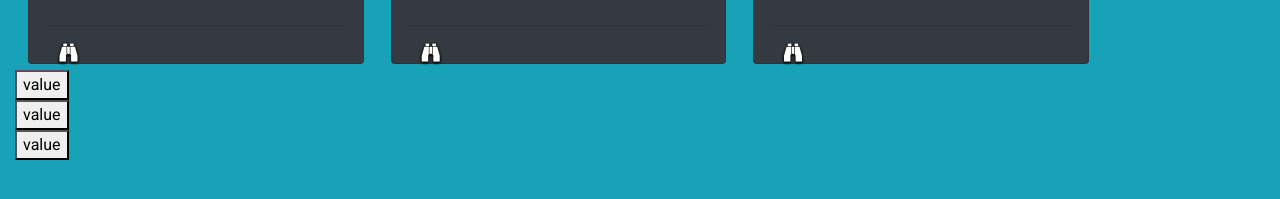
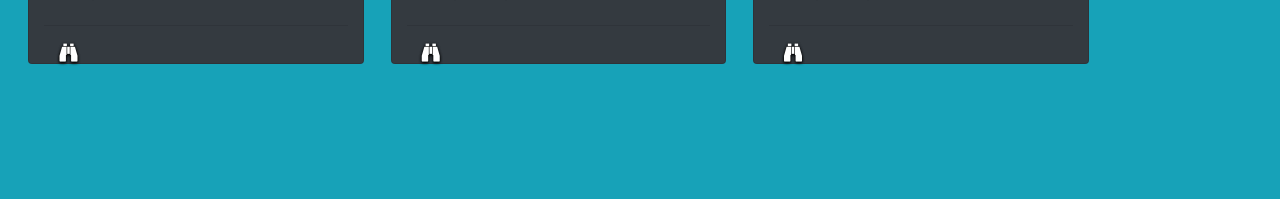
Before and after one commit to Daniel-Montet/quotes, an Angular app: page / in a window 1280 px wide. Shown: the part 353-552 px from the top of the page. Built offline with nearby package versions, Linux system fonts and the light colour scheme; what angular-font-awesome would draw is missing.

Commit message:
Refractor code to get highest vote value

```diff
--- a/src/app/user/user.component.html
+++ b/src/app/user/user.component.html
@@ -104,9 +104,6 @@
 
 
   </div>
-  <div *ngFor="let quote of quoteCard; let i='index'">
-      <button (click)=highestvote(quoteCard[i]._upvote)>{{highest}} value</button>
 
-    </div>
 
 </div>
```
